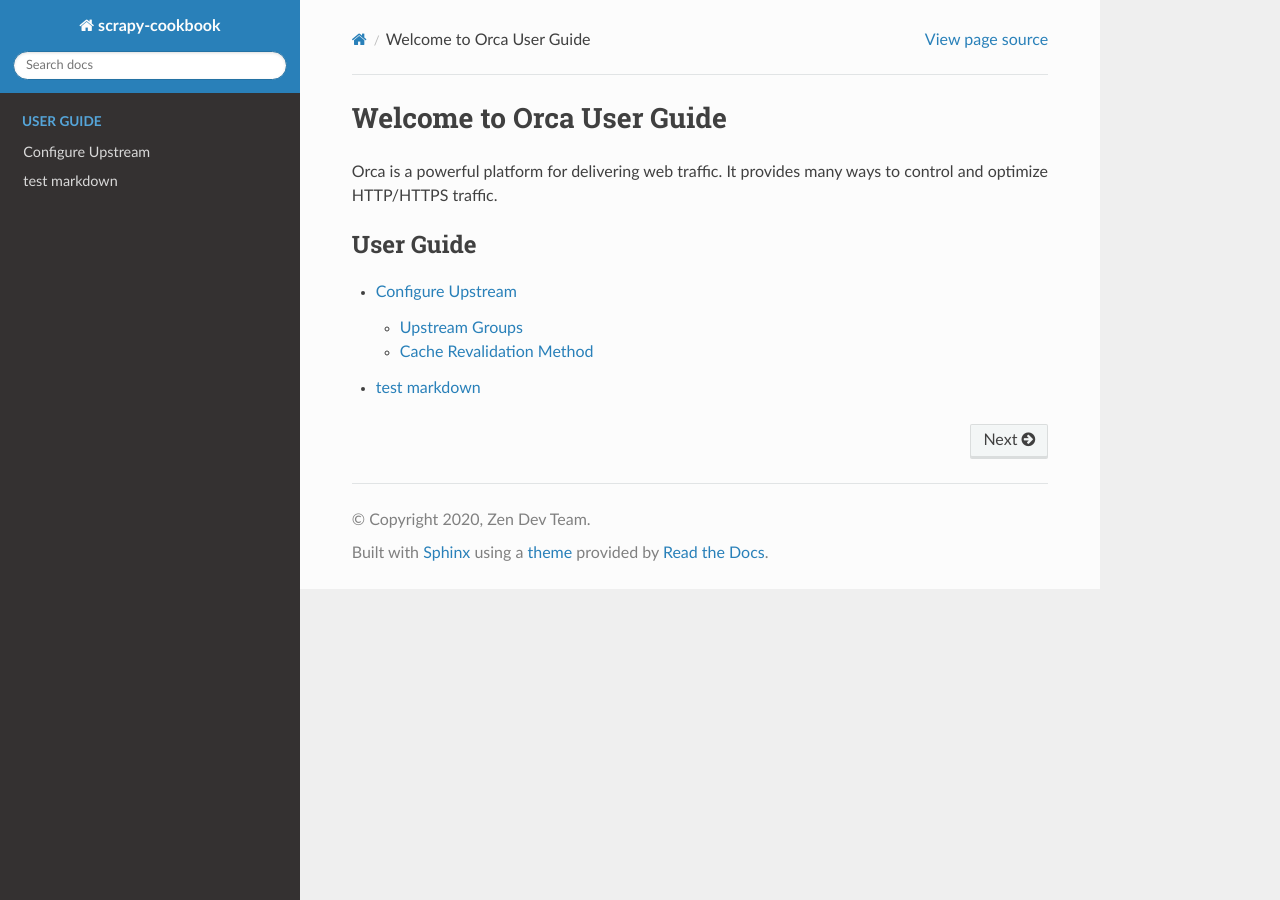
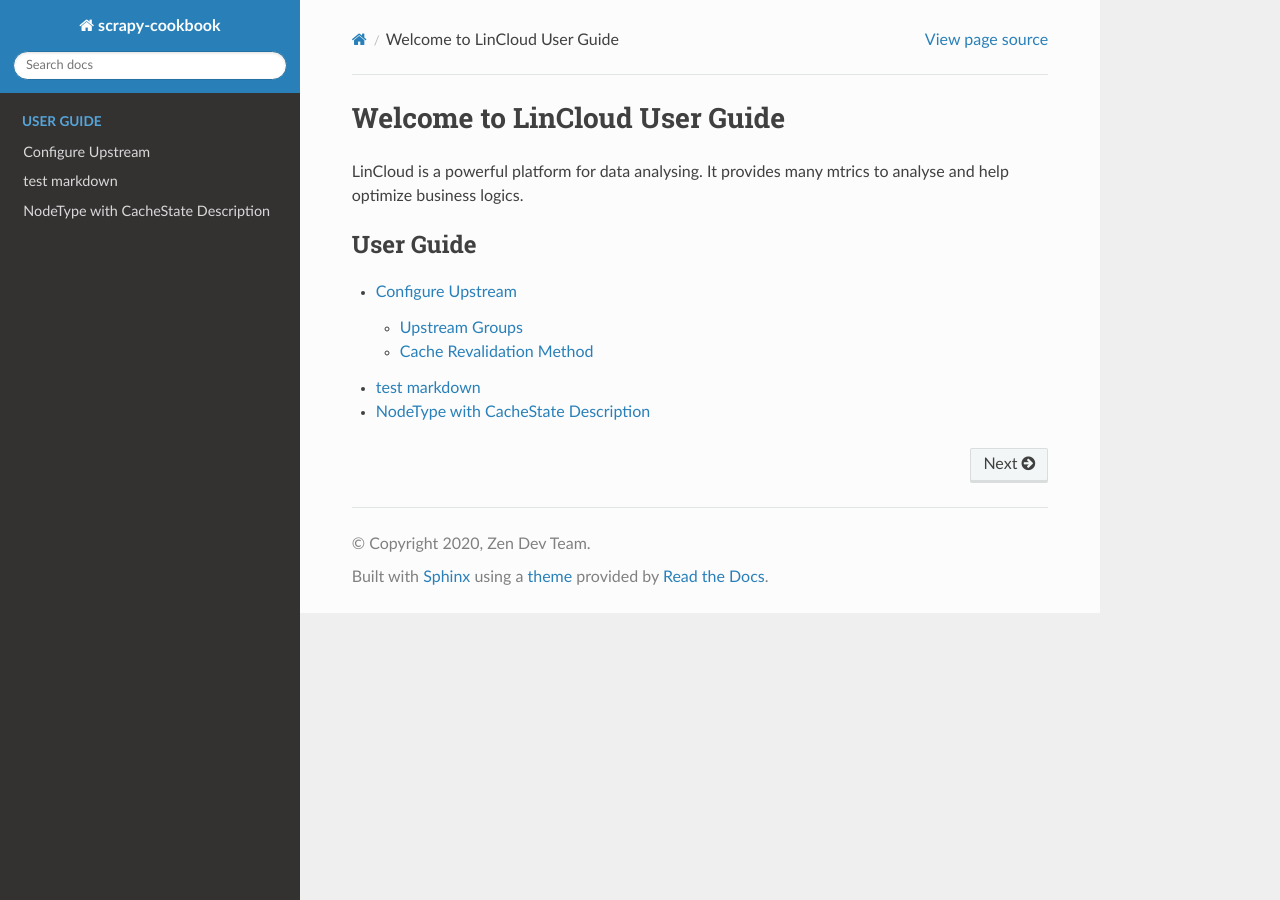
Before and after one commit to Mrknowledge/scrapy-cookbook, a Sphinx documentation site: the page built from source/index.rst, in a window 1280 px wide. Built offline with Sphinx 7.4.7 and the Read the Docs theme 2.0.0, drawn with Linux system fonts in a browser that asks for light colours.

Commit message:
update welcome page

```diff
--- a/source/index.rst
+++ b/source/index.rst
@@ -1,7 +1,7 @@
-Welcome to Orca User Guide
+Welcome to LinCloud User Guide
 ==========================
 
-Orca is a powerful platform for delivering web traffic. It provides many ways to control and optimize HTTP/HTTPS traffic.
+LinCloud is a powerful platform for data analysing. It provides many mtrics to analyse and help optimize business logics.
 
 .. toctree::
    :maxdepth: 2
```
Also changed, not shown: other parts of source/index.rst (+1 -0 lines), source/NodeTypeAndCacheState.rst (added, +27 -0 lines).
